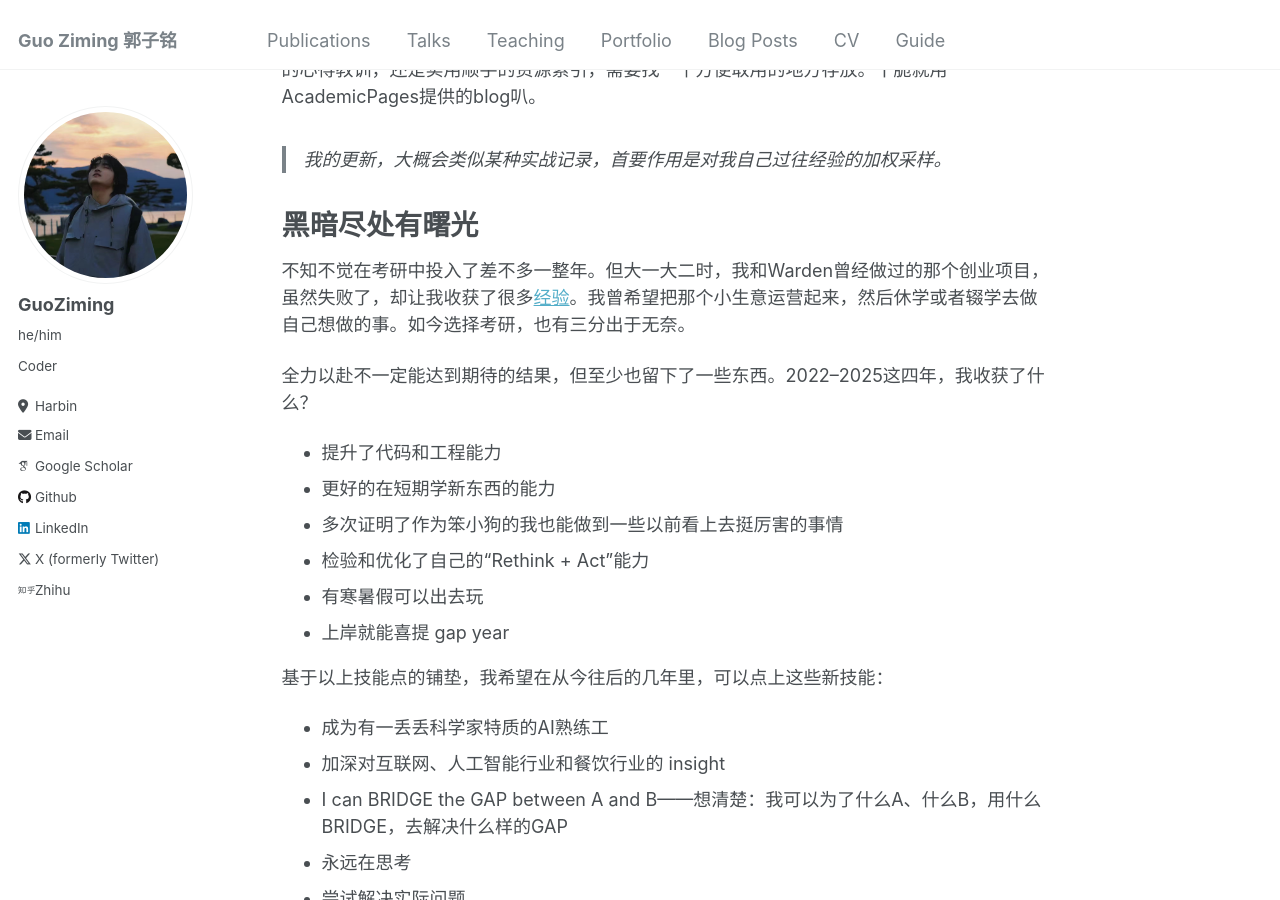
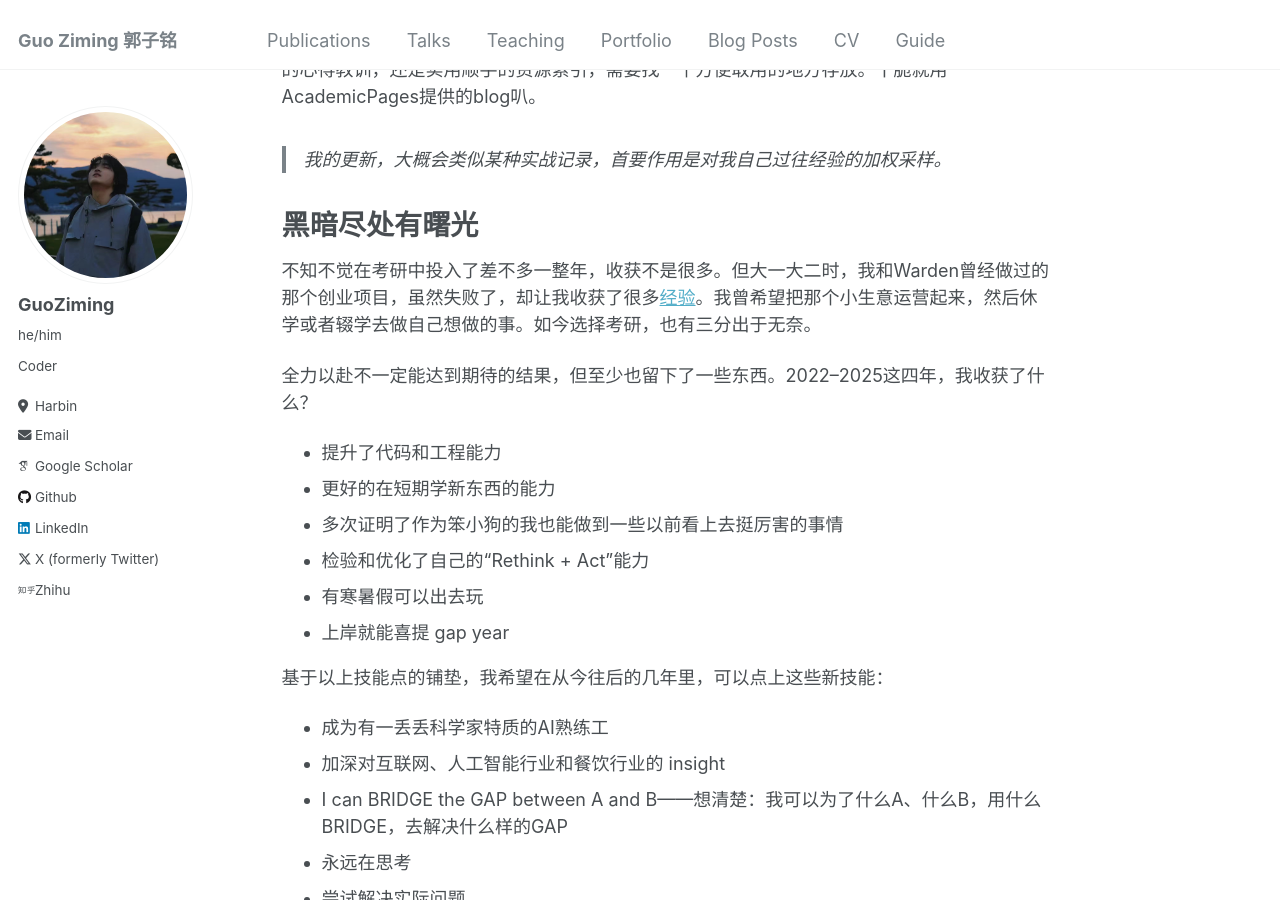
Before and after one commit to mcxiaoxiao/mcxiaoxiao.github.io, a Jekyll site: the page built from _posts/2026-01-16-前进.md, in a window 1280 px wide and 900 px high, scrolled down 1158 px. Built offline with Jekyll 4.4.1, drawn with Linux system fonts in a browser that asks for light colours; some web fonts are replaced.

Commit message:
Update 2026-01-16-前进.md

```diff
--- a/_posts/2026-01-16-前进.md
+++ b/_posts/2026-01-16-前进.md
@@ -38,7 +38,7 @@ tags:
 黑暗尽处有曙光
 ======
 
-不知不觉在考研中投入了差不多一整年。但大一大二时，我和Warden曾经做过的那个创业项目，虽然失败了，却让我收获了很多[经验](/files/我从第一次创业经历中学到了什么？——Warden.pdf)。我曾希望把那个小生意运营起来，然后休学或者辍学去做自己想做的事。如今选择考研，也有三分出于无奈。
+不知不觉在考研中投入了差不多一整年，收获不是很多。但大一大二时，我和Warden曾经做过的那个创业项目，虽然失败了，却让我收获了很多[经验](/files/我从第一次创业经历中学到了什么？——Warden.pdf)。我曾希望把那个小生意运营起来，然后休学或者辍学去做自己想做的事。如今选择考研，也有三分出于无奈。
 
 全力以赴不一定能达到期待的结果，但至少也留下了一些东西。2022–2025这四年，我收获了什么？
 
```
